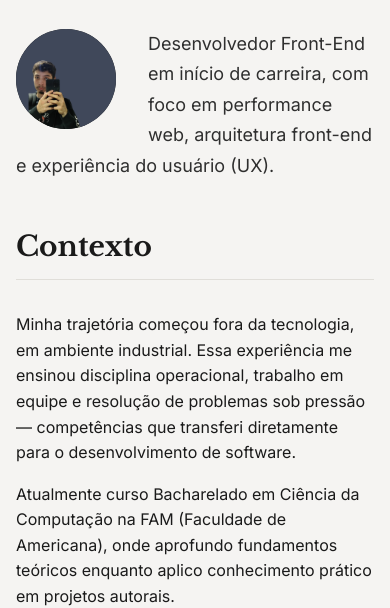
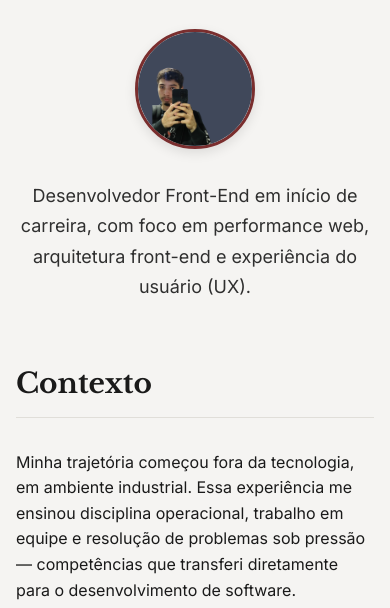
Before and after one commit to PixelPionee/About-me, a plain HTML site: page about.html in a window 390 px wide. Shown: the part 246-854 px from the top of the page. Drawn offline with nearby package versions, Linux system fonts and the light colour scheme.

Commit message:
refactor(portfolio): inline projects, use DocumentFragment & flexbox

```diff
--- a/about.html
+++ b/about.html
@@ -15,10 +15,10 @@
 <body>
     <header class="site-header" role="banner">
         <nav class="main-nav" role="navigation" aria-label="Navegação principal">
-            <a href="index.html" class="logo" aria-label="Página inicial">CF</a>
+            <a href="index.html" class="logo" aria-label="Voltar para a página inicial - Caio Finisguerra">CF</a>
             <ul class="nav-links">
                 <li><a href="projects.html">Projetos</a></li>
-                <li><a href="about.html">Sobre</a></li>
+                <li><a href="about.html" aria-current="page">Sobre</a></li>
                 <li><a href="philosophy.html">Processo</a></li>
                 <li><a href="contact.html">Contato</a></li>
             </ul>
@@ -30,11 +30,21 @@
             <div class="container">
                 <section class="about-intro" aria-labelledby="about-title">
                     <h1 id="about-title" class="page-title">Sobre</h1>
-                    <img src="assets/images/profile_pic/me.jpg" alt="foto de caio finisguerra" class="profile-photo">
-                    <p class="lead">
-                        Desenvolvedor Front-End em início de carreira, com foco em performance web,
-                        arquitetura front-end e experiência do usuário (UX).
-                    </p>
+                    <div class="about-intro-grid">
+                        <div class="about-photo-wrapper">
+                            <img src="assets/images/profile_pic/me.jpg"
+                                 alt="Caio Finisguerra - Desenvolvedor Front-End"
+                                 class="profile-photo"
+                                 width="150"
+                                 height="150">
+                        </div>
+                        <div class="about-text">
+                            <p class="lead">
+                                Desenvolvedor Front-End em início de carreira, com foco em performance web,
+                                arquitetura front-end e experiência do usuário (UX).
+                            </p>
+                        </div>
+                    </div>
                 </section>
 
                 <section class="about-section" aria-labelledby="background-title">
--- a/assets/css/layout.css
+++ b/assets/css/layout.css
@@ -673,19 +673,33 @@ main {
     }
 }
 
+.about-intro {
+    margin-bottom: var(--space-xl);
+}
+
+.about-intro-grid {
+    display: flex;
+    align-items: flex-start;
+    gap: var(--space-lg);
+    margin-bottom: var(--space-lg);
+}
+
+.about-photo-wrapper {
+    flex-shrink: 0;
+}
+
 .profile-photo {
-    width: 100px;
-    height: 100px;
+    width: 150px;
+    height: 150px;
     border-radius: 50%;
     object-fit: cover;
     object-position: center top;
-    background-color: #1a1a1a;
-    border: none;
-    margin: 0 var(--space-md) 0 0;
-    box-shadow: none;
-    display: block;
-    float: left;
-    filter: none;
+    border: 3px solid var(--color-accent);
+    box-shadow: 0 4px 12px rgba(0, 0, 0, 0.1);
+}
+
+.about-text {
+    flex: 1;
 }
 
 .about-section {
@@ -693,6 +707,15 @@ main {
     margin-bottom: var(--space-xl);
 }
 
-.about-section:first-of-type {
-    margin-top: var(--space-md);
+@media (max-width: 768px) {
+    .about-intro-grid {
+        flex-direction: column;
+        align-items: center;
+        text-align: center;
+    }
+
+    .profile-photo {
+        width: 120px;
+        height: 120px;
+    }
 }
--- a/assets/css/typography.css
+++ b/assets/css/typography.css
@@ -10,13 +10,11 @@ h1 {
 }
 
 h2 {
-    h2 {
     font-size: clamp(2rem, 4vw, 2.5rem);
     margin-top: var(--space-xl);
     margin-bottom: var(--space-md);
     padding-bottom: var(--space-sm);
     border-bottom: 1px solid var(--color-border);
-}
 }
 
 h3 {
```
Also changed, not shown: assets/js/loader.js (+6 -2 lines), contact.html (+2 -2 lines), index.html (+1 -1 lines), philosophy.html (+2 -2 lines), projects.html (+2 -2 lines), 2 other files.
